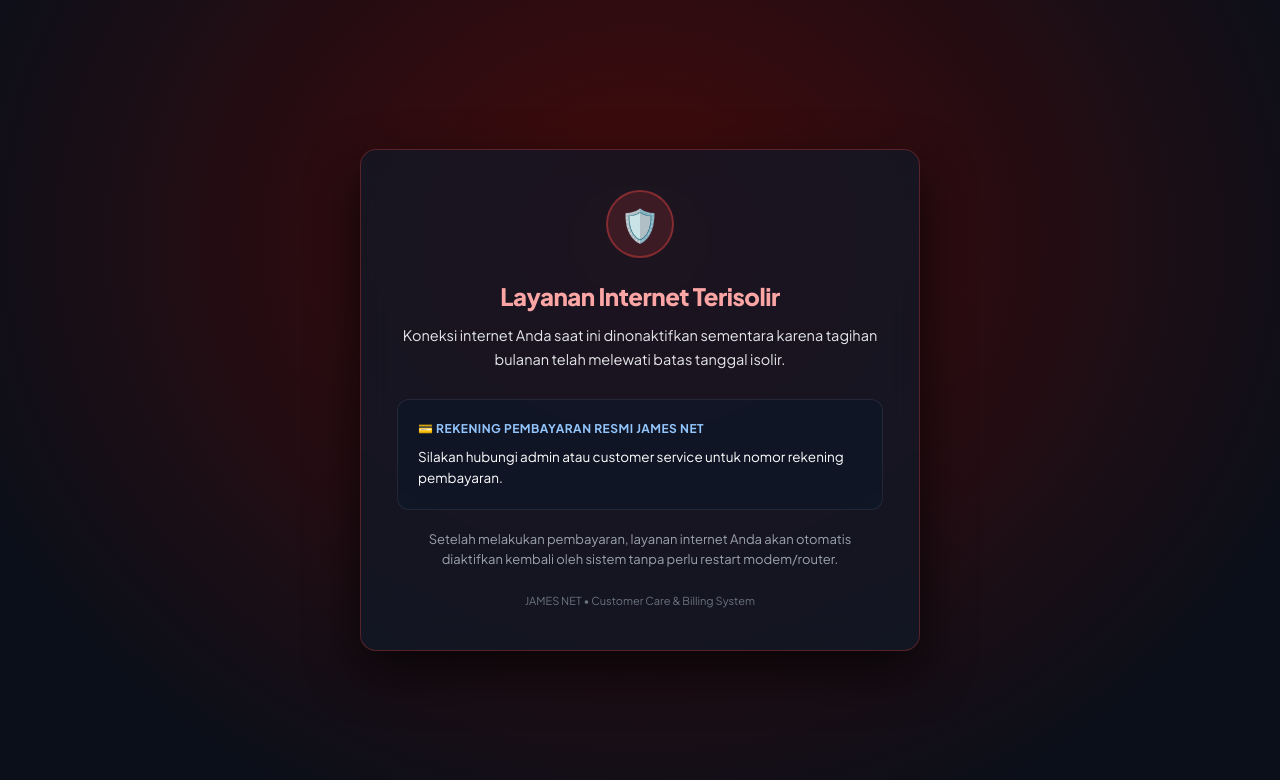
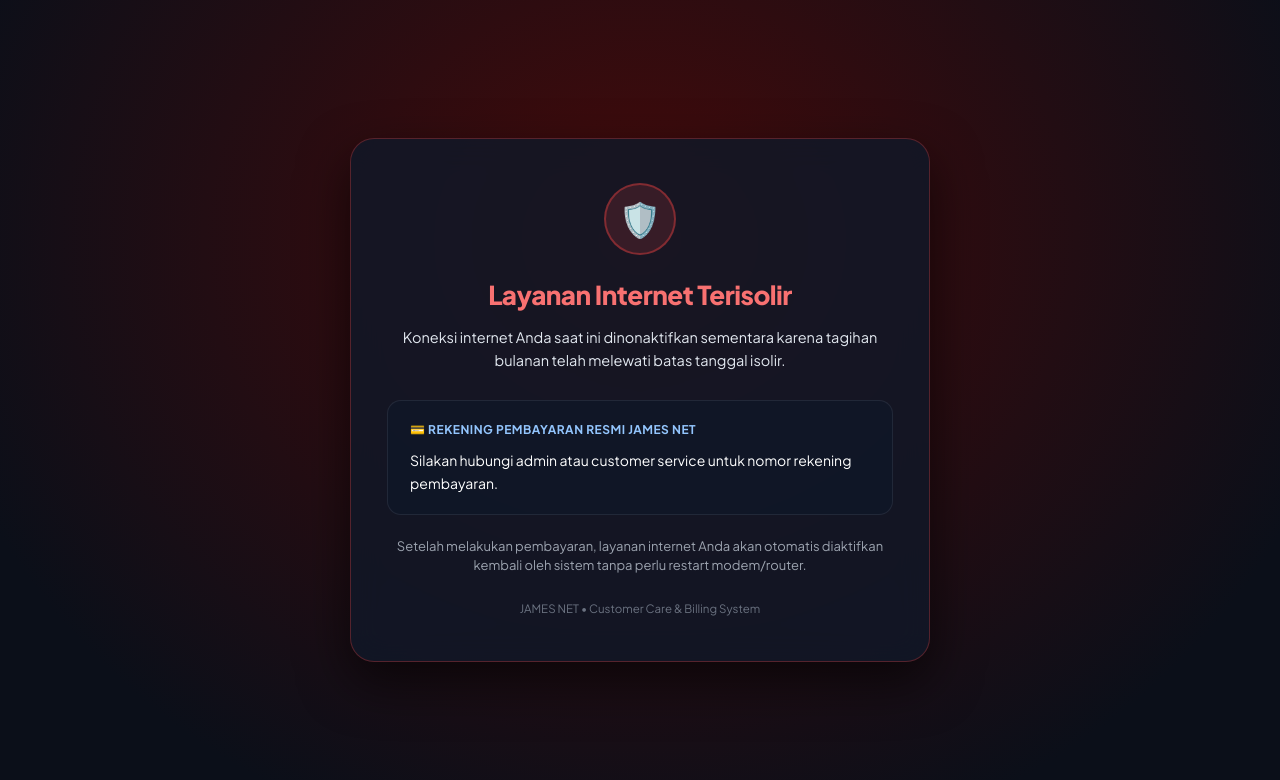
Before and after one commit to azrilsproject/jstunnel-billing-manager-v01, a Next.js app: page /isolir in a window 1280 px wide. Shown: the top 780 px of the page. Built offline with nearby package versions, Linux system fonts and the light colour scheme; no server answers; the database is empty.

Commit message:
style: fix isolir page text contrast and layout in light mode

```diff
--- a/src/app/globals.css
+++ b/src/app/globals.css
@@ -1014,3 +1014,139 @@ tr:hover td {
   background: rgba(5, 150, 105, 0.08);
   border-color: rgba(5, 150, 105, 0.25);
 }
+
+/* ================================================================== */
+/* Halaman Khusus Isolir Pelanggan (Theme Adaptive)                   */
+/* ================================================================== */
+.isolir-page-container {
+  min-height: 100vh;
+  display: flex;
+  align-items: center;
+  justify-content: center;
+  padding: 24px;
+  background: radial-gradient(ellipse at 50% 30%, #450a0a 0%, #0b0f19 80%);
+}
+
+.isolir-card {
+  width: 100%;
+  max-width: 580px;
+  padding: 44px 36px;
+  text-align: center;
+  background: rgba(17, 24, 39, 0.85);
+  border: 1px solid rgba(239, 68, 68, 0.3);
+  box-shadow: 0 20px 50px rgba(0, 0, 0, 0.6);
+  border-radius: var(--radius-xl);
+  backdrop-filter: blur(16px);
+}
+
+.isolir-icon-badge {
+  width: 72px;
+  height: 72px;
+  margin: 0 auto 20px;
+  border-radius: 50%;
+  background: rgba(239, 68, 68, 0.15);
+  border: 2px solid rgba(239, 68, 68, 0.4);
+  display: flex;
+  align-items: center;
+  justify-content: center;
+  font-size: 34px;
+}
+
+.isolir-title {
+  font-size: 26px;
+  font-weight: 800;
+  color: #f87171;
+  letter-spacing: -0.5px;
+}
+
+.isolir-subtitle {
+  font-size: 14.5px;
+  color: #e2e8f0;
+  margin-top: 12px;
+  line-height: 1.6;
+}
+
+.isolir-bank-box {
+  margin-top: 28px;
+  background: rgba(15, 23, 42, 0.7);
+  border: 1px solid var(--border);
+  border-radius: 14px;
+  padding: 20px 22px;
+  text-align: left;
+}
+
+.isolir-bank-header {
+  font-size: 12px;
+  font-weight: 700;
+  text-transform: uppercase;
+  color: #93c5fd;
+  margin-bottom: 10px;
+  letter-spacing: 0.5px;
+}
+
+.isolir-bank-content {
+  font-size: 14px;
+  color: #ffffff;
+  white-space: pre-line;
+  line-height: 1.6;
+}
+
+.isolir-note {
+  font-size: 13px;
+  color: var(--text-muted);
+  margin-top: 22px;
+  line-height: 1.5;
+}
+
+.isolir-footer {
+  margin-top: 24px;
+  font-size: 11.5px;
+  color: var(--text-dim);
+}
+
+/* Light Mode Overrides for Isolir */
+[data-theme="light"] .isolir-page-container {
+  background: radial-gradient(ellipse at 50% 15%, #fee2e2 0%, #f1f5f9 60%, #e2e8f0 100%);
+}
+
+[data-theme="light"] .isolir-card {
+  background: #ffffff;
+  border: 1px solid #fecaca;
+  box-shadow: 0 20px 45px rgba(220, 38, 38, 0.08), 0 4px 16px rgba(0, 0, 0, 0.04);
+}
+
+[data-theme="light"] .isolir-icon-badge {
+  background: #fee2e2;
+  border: 2px solid #fca5a5;
+}
+
+[data-theme="light"] .isolir-title {
+  color: #dc2626;
+}
+
+[data-theme="light"] .isolir-subtitle {
+  color: #334155;
+  font-weight: 500;
+}
+
+[data-theme="light"] .isolir-bank-box {
+  background: #f8fafc;
+  border: 1px solid #e2e8f0;
+}
+
+[data-theme="light"] .isolir-bank-header {
+  color: #1d4ed8;
+}
+
+[data-theme="light"] .isolir-bank-content {
+  color: #0f172a;
+  font-weight: 600;
+}
+
+[data-theme="light"] .isolir-note {
+  color: #475569;
+}
+
+[data-theme="light"] .isolir-footer {
+  color: #64748b;
+}
--- a/src/app/isolir/page.tsx
+++ b/src/app/isolir/page.tsx
@@ -4,71 +4,30 @@ export default async function IsolirPublicPage() {
   const settings = await getSettings();
 
   return (
-    <div
-      style={{
-        minHeight: '100vh',
-        display: 'flex',
-        alignItems: 'center',
-        justifyContent: 'center',
-        padding: '24px',
-        background: 'radial-gradient(ellipse at 50% 30%, #450a0a 0%, #0b0f19 80%)',
-      }}
-    >
-      <div
-        className="card"
-        style={{
-          width: '100%',
-          maxWidth: '560px',
-          padding: '40px 36px',
-          textAlign: 'center',
-          border: '1px solid rgba(239, 68, 68, 0.3)',
-          boxShadow: '0 20px 50px rgba(0, 0, 0, 0.7)',
-        }}
-      >
-        <div
-          style={{
-            width: '68px',
-            height: '68px',
-            margin: '0 auto 20px',
-            borderRadius: '50%',
-            background: 'rgba(239, 68, 68, 0.15)',
-            border: '2px solid rgba(239, 68, 68, 0.4)',
-            display: 'flex',
-            alignItems: 'center',
-            justifyContent: 'center',
-            fontSize: '32px',
-          }}
-        >
+    <div className="isolir-page-container">
+      <div className="isolir-card">
+        <div className="isolir-icon-badge">
           🛡️
         </div>
 
-        <h1 style={{ fontSize: '24px', fontWeight: 800, color: '#fca5a5', letterSpacing: '-0.5px' }}>
+        <h1 className="isolir-title">
           Layanan Internet Terisolir
         </h1>
-        <p style={{ fontSize: '14.5px', color: '#e5e7eb', marginTop: '10px', lineHeight: 1.6 }}>
+        <p className="isolir-subtitle">
           Koneksi internet Anda saat ini dinonaktifkan sementara karena tagihan bulanan telah melewati batas tanggal isolir.
         </p>
 
         {/* Kotak Rekening & Pembayaran */}
-        <div
-          style={{
-            marginTop: '28px',
-            background: 'rgba(15, 23, 42, 0.7)',
-            border: '1px solid var(--border)',
-            borderRadius: '12px',
-            padding: '20px',
-            textAlign: 'left',
-          }}
-        >
-          <div style={{ fontSize: '12px', fontWeight: 700, textTransform: 'uppercase', color: '#93c5fd', marginBottom: '8px', letterSpacing: '0.5px' }}>
+        <div className="isolir-bank-box">
+          <div className="isolir-bank-header">
             💳 Rekening Pembayaran Resmi {settings.company_name || 'JAMES NET'}
           </div>
-          <div style={{ fontSize: '13.5px', color: '#fff', whiteSpace: 'pre-line', lineHeight: 1.6 }}>
+          <div className="isolir-bank-content">
             {settings.bank_info || 'Silakan hubungi admin atau customer service untuk nomor rekening pembayaran.'}
           </div>
         </div>
 
-        <p style={{ fontSize: '13px', color: 'var(--text-muted)', marginTop: '20px' }}>
+        <p className="isolir-note">
           Setelah melakukan pembayaran, layanan internet Anda akan otomatis diaktifkan kembali oleh sistem tanpa perlu restart modem/router.
         </p>
 
@@ -86,7 +45,7 @@ export default async function IsolirPublicPage() {
           </div>
         )}
 
-        <div style={{ marginTop: '24px', fontSize: '11px', color: 'var(--text-dim)' }}>
+        <div className="isolir-footer">
           {settings.company_name || 'JAMES NET'} • Customer Care & Billing System
         </div>
       </div>
```
